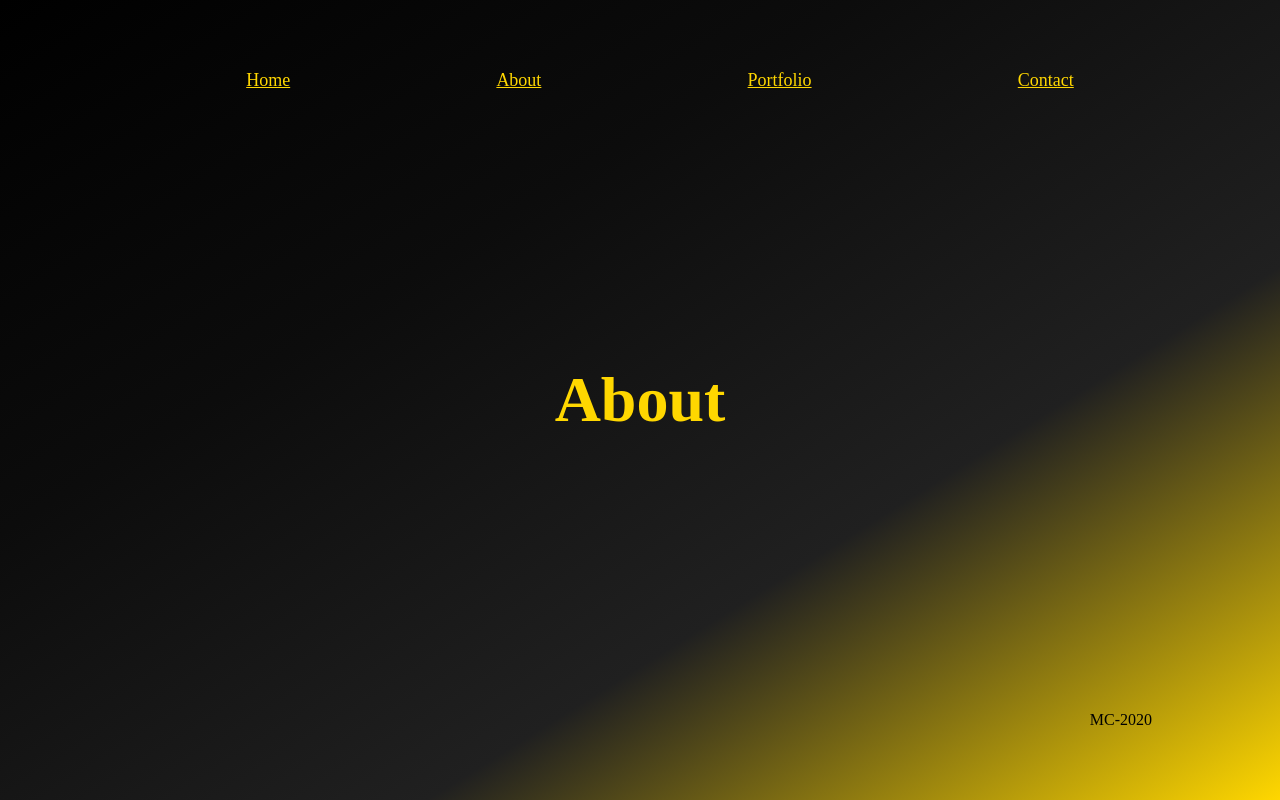
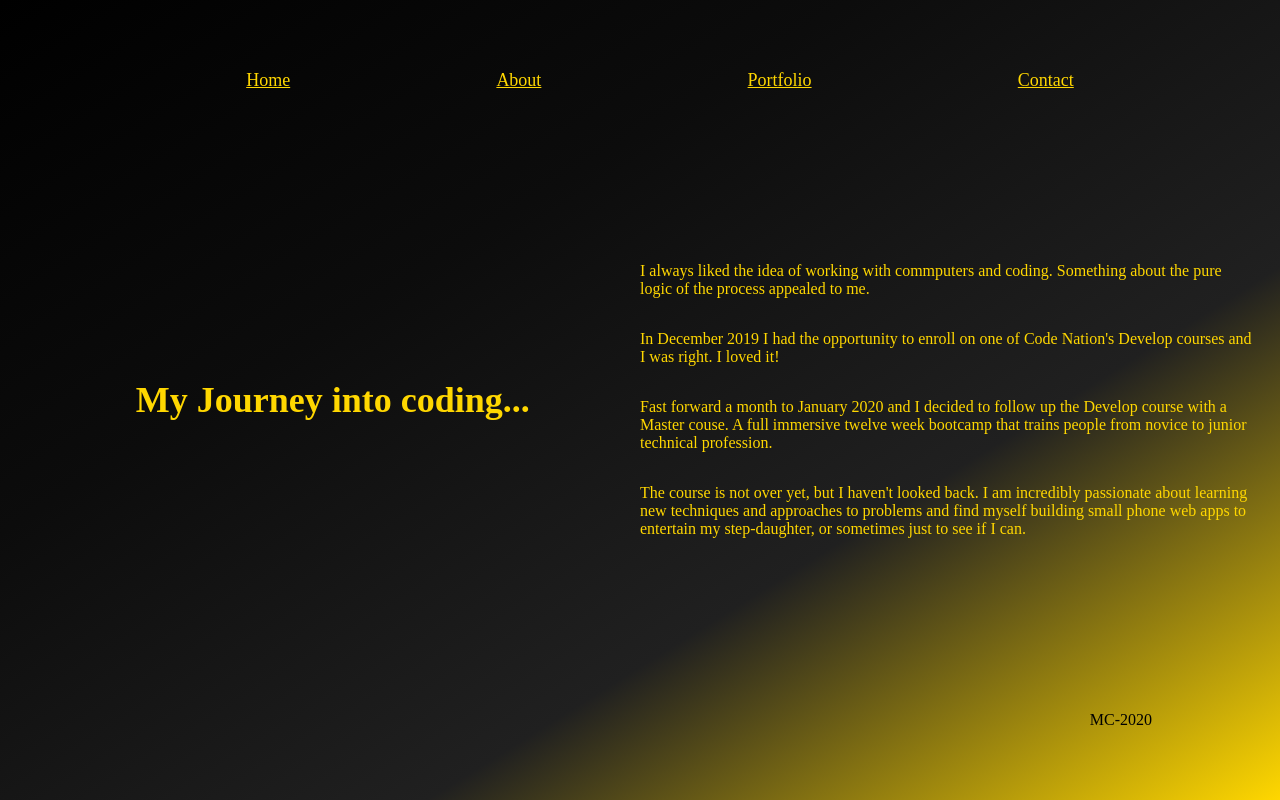
Before and after one commit to mclarework/portfolio, a React (Create React App) app: page /about in a window 1280 px wide. Built offline with nearby package versions, Linux system fonts and the light colour scheme.

Commit message:
Basic about me up and running

```diff
--- a/src/components/About.js
+++ b/src/components/About.js
@@ -1,12 +1,20 @@
-import React from "react"
-import "../style/About.css"
+import React from "react";
+import "../style/About.css";
 
 const About = () => {
-    return (
-        <div className = "about">
-            <h1>About</h1>
-        </div>
-    )
-}
+  return (
+    <div className="about">
+      <div className="left">
+        <h1>My Journey into coding...</h1>
+      </div>
+      <div className="right">
+        <p>I always liked the idea of working with commputers and coding. Something about the pure logic of the process appealed to me.</p>
+        <p>In December 2019 I had the opportunity to enroll on one of Code Nation's Develop courses and I was right. I loved it!</p>
+        <p>Fast forward a month to January 2020 and I decided to follow up the Develop course with a Master couse. A full immersive twelve week bootcamp that trains people from novice to junior technical profession.</p>
+        <p>The course is not over yet, but I haven't looked back. I am incredibly passionate about learning new techniques and approaches to problems and find myself building small phone web apps to entertain my step-daughter, or sometimes just to see if I can.</p>
+      </div>
+    </div>
+  );
+};
 
-export default About
+export default About;
--- a/src/style/About.css
+++ b/src/style/About.css
@@ -4,7 +4,26 @@
     width: 100%;
     justify-content: center;
     align-items: center;
+}
+
+.left {
+    display: flex;
+    height: 100%;
+    width: 48%;
+    margin-left: 2%;
     color: gold;
-    font-size: xx-large;
+    font-size: large;
+    justify-content: center;
+    align-items: center;
+}
+
+.right {
+    display: flex;
+    height: 100%;
+    width: 48%;
+    margin-right:2%;
+    color: gold;
+    justify-content: center;
+    align-items: center;
     flex-direction: column;
 }
```
